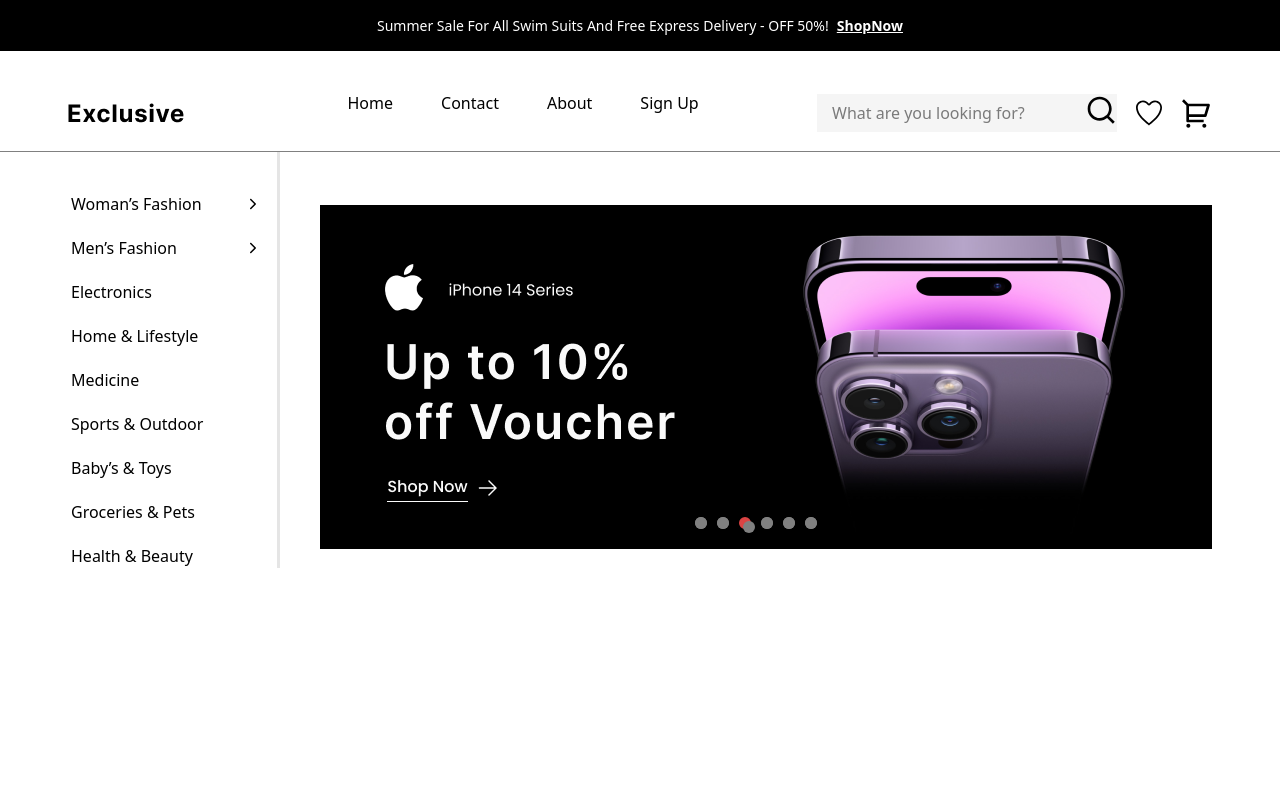
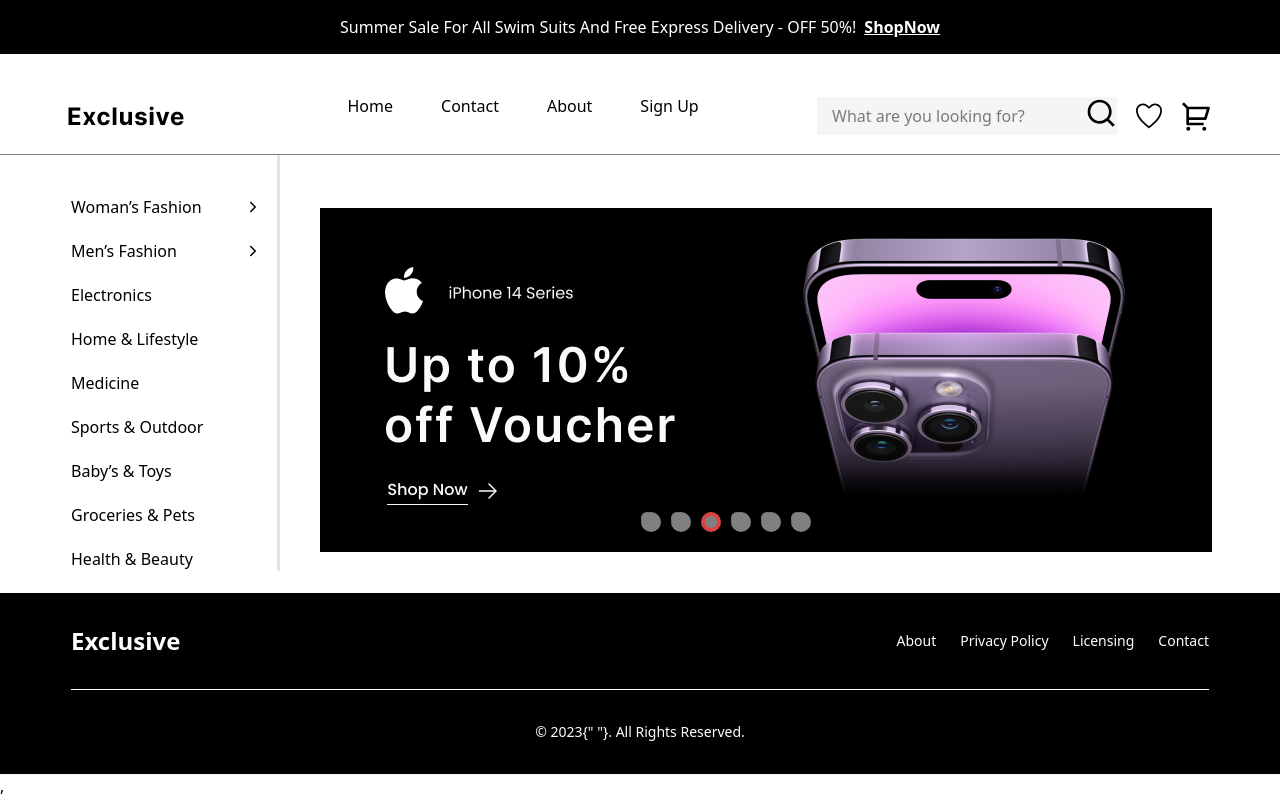
Before and after one commit to asaduzzaman-rahim/Ecommerce-Application-Development, a React (Vite) app: page / in a window 1280 px wide. Built offline with nearby package versions, Linux system fonts and the light colour scheme.

Commit message:
update data

```diff
--- a/package.json
+++ b/package.json
@@ -17,6 +17,7 @@
     "react-icons": "^5.5.0",
     "react-redux": "^9.2.0",
     "react-router": "^7.12.0",
+    "react-router-dom": "^7.13.0",
     "react-slick": "^0.31.0",
     "slick-carousel": "^1.8.1",
     "tailwindcss": "^4.1.7"
--- a/src/Component/Container.jsx
+++ b/src/Component/Container.jsx
@@ -2,7 +2,7 @@ import React from 'react'
 
 const Container = ({className, children}) => {
   return (
-    <div className={`${className} container mx-auto px-3`}>
+    <div className={`${className} container px-3`}>
       {children}
     </div>
   )
--- /dev/null
+++ b/src/Component/Footer.jsx
@@ -0,0 +1,49 @@
+import React from "react";
+
+const Footer = () => {
+  return (
+    <>
+    <footer className="bg-neutral-primary-soft rounded-base shadow-xs border-t-2 mt-5 bg-black text-white ">
+  <div className="w-full max-w-screen-xl mx-auto p-4 md:py-8">
+    <div className="sm:flex sm:items-center sm:justify-between">
+      <a href="#" className="flex items-center mb-4 sm:mb-0 space-x-3 rtl:space-x-reverse">
+        <span className="text-heading self-center text-2xl font-semibold whitespace-nowrap">
+          Exclusive
+        </span>
+      </a>
+      <ul className="flex flex-wrap items-center mb-6 text-sm font-medium text-body sm:mb-0">
+        <li>
+          <a href="#" className="hover:underline me-4 md:me-6">
+            About
+          </a>
+        </li>
+        <li>
+          <a href="#" className="hover:underline me-4 md:me-6">
+            Privacy Policy
+          </a>
+        </li>
+        <li>
+          <a href="#" className="hover:underline me-4 md:me-6">
+            Licensing
+          </a>
+        </li>
+        <li>
+          <a href="#" className="hover:underline">
+            Contact
+          </a>
+        </li>
+      </ul>
+    </div>
+    <hr className="my-6 border-default sm:mx-auto lg:my-8" />
+    <span className="block text-sm text-body sm:text-center">
+      © 2023{'{'}" "{'}'}
+      . All Rights Reserved.
+    </span>
+  </div>
+</footer>
+
+    </>
+  );
+};
+
+export default Footer;
--- a/src/Component/Header.jsx
+++ b/src/Component/Header.jsx
@@ -1,16 +1,17 @@
 import React from "react";
+import Container from "./Container"
 
 const Header = () => {
   return (
     <>
-      <header>
-        <p className="py-[15px] bg-black text-white text-center text-[14px] ">
-          Summer Sale For All Swim Suits And Free Express Delivery - OFF 50%!
-          <a className="font-semibold ml-[8px] underline" href="#">
-            ShopNow
-          </a>
-        </p>
-      </header>
+    <header className="bg-black">
+      <Container>
+          <p className="py-[15px] text-sm lg:text-base text-white sm:text-center text-[14px] ">
+            Summer Sale For All Swim Suits And Free Express Delivery - OFF 50%!
+            <a className="font-semibold ml-[8px] underline" href="#">ShopNow</a>
+          </p>
+      </Container>
+    </header>
     </>
   );
 };
--- a/src/Component/Navber.jsx
+++ b/src/Component/Navber.jsx
@@ -1,6 +1,9 @@
 import React, { useState } from 'react'
 import Container from './Container'
 import Flex from './Flex'
+import { Link } from "react-router-dom";
+
+
 
 import { RiShoppingCart2Line } from "react-icons/ri";
 import { RiSearchLine } from "react-icons/ri";
@@ -20,6 +23,7 @@ const Navber = () => {
   return (
     <>
         <div className='border-b-1 border-[#808080]'>
+
             <Container className="!p-0">
                 <nav className=' pt-[40px] pb-[16px]'>
                     <Flex className="justify-between items-center relative ">
@@ -29,12 +33,13 @@ const Navber = () => {
                         <div className={` lg:flex  z-10 lg:flex-row justify-between flex-col gap-4 p-4 lg:p-0 lg:w-[75%] lg:static absolute top-12 left-0 lg:bg-white lg:text-black  bg-blue-500 text-white w-full
                         ${!navber ? "hidden" : "block"}`}>
                            <ul className=' lg:flex flex-wrap gap-[48px] pb-5'>
-                                <li>Home</li>
-                                <li>Contact</li>
-                                <li>About</li>
-                                <li>Sign Up</li>
+                                <li> <Link to={"/"}>Home </Link> </li>
+                                <li> <Link to={"/contact"}>Contact</Link> </li>
+                                <li> <Link to={"/about"}> About </Link> </li>
+                                <li> <Link to={"/signup"}>Sign Up </Link> </li>
                             </ul>
-                            <div className='flex items-center gap-[16px] pr-3'>
+
+                         <div className='flex items-center gap-[16px] pr-3'>
                                 <div className='flex gap-3 !text-black bg-[#F5F5F5]'>
                                     <input type="text" placeholder='What are you looking for?'
                                     className='py-[7px] pl-[15px] pr-[10px]'/>
@@ -45,8 +50,8 @@ const Navber = () => {
                             </div>
                         </div>
 
-                        <h1 onClick={handleNavber}
-                        className='block lg:hidden font-bold text-4xl pr-3 cursor-pointer'>{!navber ? "=" : "x"}</h1>
+                        <button onClick={handleNavber}
+                        className='block lg:hidden font-bold text-4xl pr-3 cursor-pointer'>{!navber ? "=" : "x"}</button>
                     </Flex>
                 </nav>
             </Container>
--- /dev/null
+++ b/src/Layout.jsx
@@ -0,0 +1,21 @@
+import React from 'react'
+import { Outlet } from "react-router-dom";
+import { Link } from "react-router-dom";
+
+import Navber from './Component/Navber';
+import Footer from './Component/Footer';
+import Header from './Component/Header';
+
+
+const Layout = () => {
+  return (
+    <>
+    <Header/>
+    <Navber/>
+    <Outlet />
+    <Footer/>
+    </>
+  )
+}
+
+export default Layout
--- /dev/null
+++ b/src/Page/About.jsx
@@ -0,0 +1,11 @@
+import React from 'react'
+
+const About = () => {
+  return (
+    <div>
+        <h1 className='text-3xl text-center py-4 bg-[#dddd}'>Welcome To About Page</h1>
+    </div>
+  )
+}
+
+export default About
--- /dev/null
+++ b/src/Page/Contact.jsx
@@ -0,0 +1,11 @@
+import React from 'react'
+
+const Contact = () => {
+  return (
+    <div>
+      <h1 className='text-3xl text-center py-4 bg-[#dddd}'>Welcome To Contact Page</h1>
+    </div>
+  )
+}
+
+export default Contact
--- a/src/Page/Home.jsx
+++ b/src/Page/Home.jsx
@@ -6,8 +6,6 @@ import Header from '../Component/Header'
 const Home = () => {
   return (
     <>
-      <Header/>
-      <Navber/>
       <Benar/>
     </>
   )
--- /dev/null
+++ b/src/Page/SignUp.jsx
@@ -0,0 +1,11 @@
+import React from 'react'
+
+const SignUp = () => {
+  return (
+    <div>
+      <h1 className='text-3xl text-center py-4 bg-[#dddd}'>Welcome To SignUp Page</h1>
+    </div>
+  )
+}
+
+export default SignUp
--- a/src/index.css
+++ b/src/index.css
@@ -15,18 +15,15 @@
 
 .slick-dots {
     bottom: 20px !important;
-    left: 120px  !important;
+    left: 90px  !important;
     width: 70%  !important;
 }
 .slick-dots li {
-    margin: 0 6px;
     background-color: #808080;
-    height: 12px !important;
-    width: 12px !important;
     border-radius: 100% !important;
-}
+  }
 
-li.slick-active{
+  li.slick-active{
   background-color: #DB4444 !important;
   border: 4px solid #DB4444 !important;
 }
--- a/src/main.jsx
+++ b/src/main.jsx
@@ -1,24 +1,54 @@
-import { StrictMode } from 'react'
-import { createRoot } from 'react-dom/client'
-import './index.css'
-import App from './App.jsx'
+import { StrictMode } from "react";
+import { createRoot } from "react-dom/client";
+import "./index.css";
 
 // *! React DOM Router
 
-// import { createBrowserRouter } from "react-router";
-// import { RouterProvider } from "react-router/dom";
+import { createBrowserRouter, RouterProvider } from "react-router-dom";
 // import { BrowserRouter } from "react-router";
 
+import Layout from "./Layout.jsx";
+import Home from "./Page/Home.jsx";
+import About from "./Page/About.jsx";
+import Contact from "./Page/Contact.jsx";
+import SignUp from "./Page/SignUp.jsx";
 
 // *! React Redux
 // import { Provider } from 'react-redux'
 // import store from './store'
 
 
-createRoot(document.getElementById('root')).render(
+// ! React DOM Router Page Setup
+
+let router = createBrowserRouter([
+
+  {
+    path: "/",
+    Component: Layout,
+    children: [
+      {
+        index: true,
+        Component: Home,
+      },
+      {
+        path: "about",
+        Component: About,
+      },
+      {
+        path: "contact",
+        Component: Contact,
+      },
+      {
+        path: "signup",
+        Component: SignUp,
+      },
+    ],
+  },
+]);
+
+
+createRoot(document.getElementById("root")).render(
   <StrictMode>
-    {/* <Provider store={store}> */}
-      <App />
-    {/* </Provider> */}
-  </StrictMode>
-)
+    <RouterProvider router={router} />,
+  </StrictMode>,
+);
```
Also changed, not shown: 1 other file (tests, documents, lock files or other folders).
